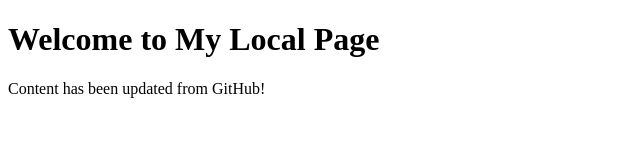
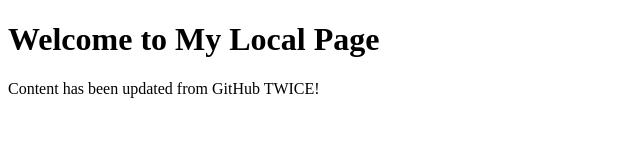
Before and after one commit to fxckxff/docker_cicd, a plain HTML site: page index.html in a window 1280 px wide. Shown: the full height of the page, 0-640 px from the left. Drawn offline with Linux system fonts and the light colour scheme.

Commit message:
edited index.html

```diff
--- a/index.html
+++ b/index.html
@@ -8,6 +8,6 @@
 </head>
 <body>
     <h1>Welcome to My Local Page</h1>
-    <p>Content has been updated from GitHub!</p>
+    <p>Content has been updated from GitHub TWICE!</p>
 </body>
 </html>
```
